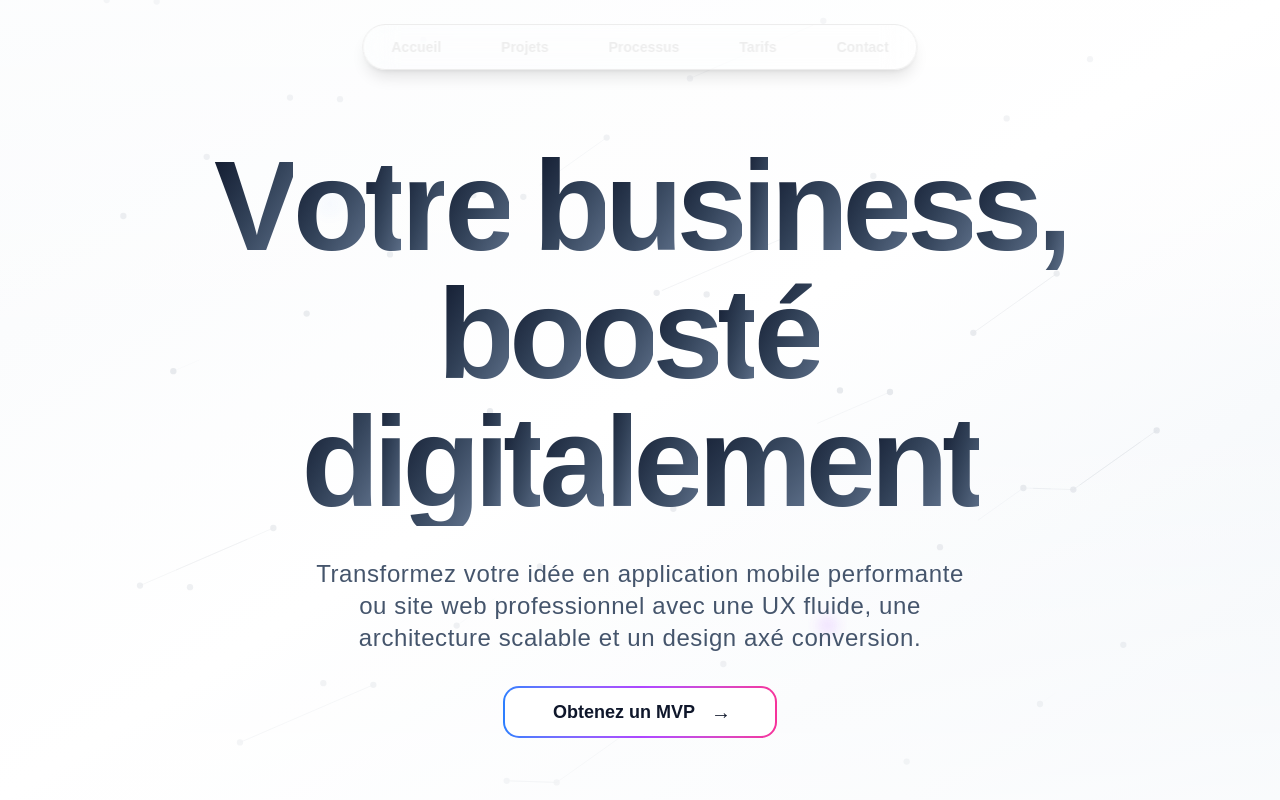
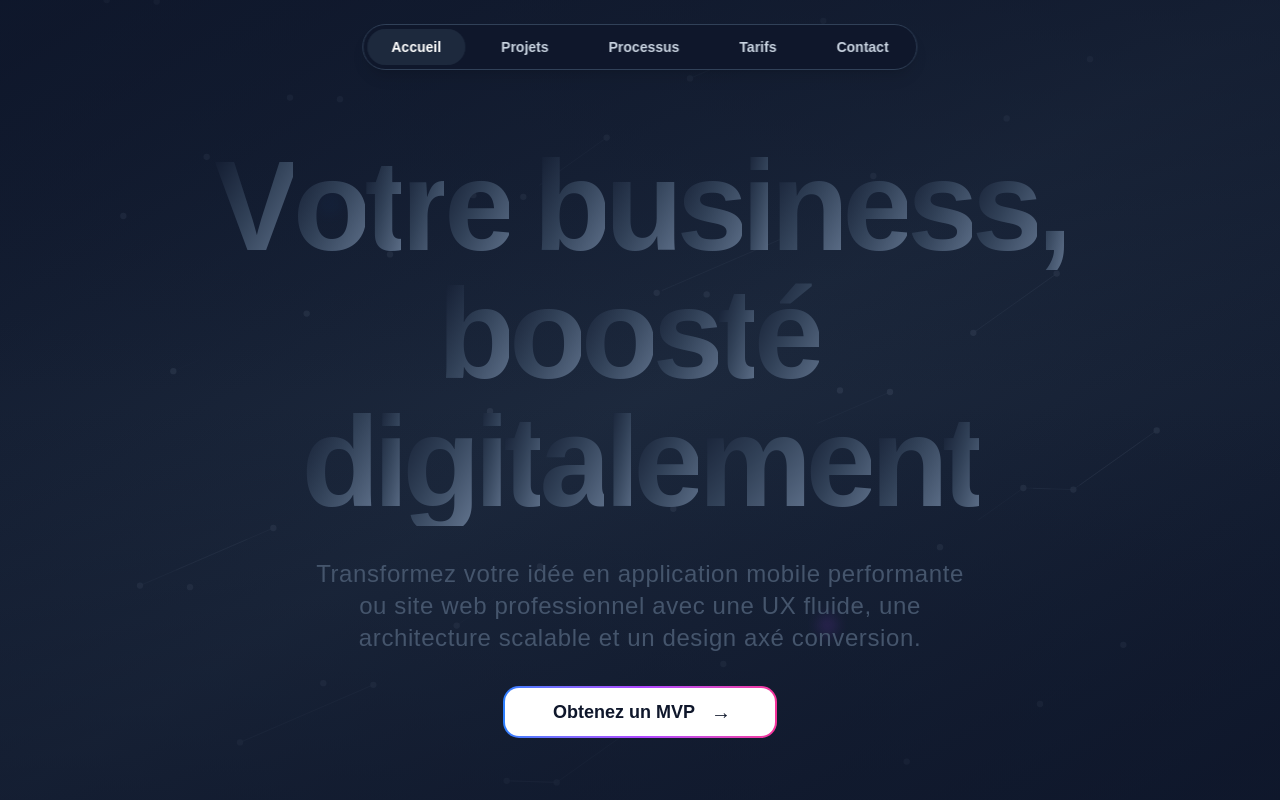
Before and after one commit to Billions229/innovxy-works, a Next.js app: page / in a window 1280 px wide. Shown: the top 800 px of the page. Built offline with nearby package versions, Linux system fonts and the light colour scheme.

Commit message:
style: update background colors for contact form, modern background paths, pricing table, and navbar for improved consistency and readability

```diff
--- a/src/components/ui/contact-form.tsx
+++ b/src/components/ui/contact-form.tsx
@@ -69,7 +69,7 @@ export function ContactForm({
 
   return (
     <Card
-      className={`bg-white/90 dark:bg-slate-800/90 backdrop-blur-sm border-white/30 dark:border-slate-700/50 shadow-2xl ${className}`}
+  className={`bg-slate-800/90 backdrop-blur-sm border-slate-700/50 shadow-2xl ${className}`}
     >
       <CardHeader className="pb-6">
         <CardTitle className="flex items-center gap-3 text-2xl font-bold">
@@ -79,7 +79,7 @@ export function ContactForm({
           Parlez-nous de votre projet
         </CardTitle>
         {selectedDate && selectedTime && (
-          <div className="mt-4 p-4 bg-gradient-to-r from-blue-50 to-indigo-50 dark:from-blue-900/20 dark:to-indigo-900/20 rounded-xl border border-blue-200 dark:border-blue-800">
+          <div className="mt-4 p-4 bg-gradient-to-r from-blue-900/20 to-indigo-900/20 rounded-xl border border-blue-800">
             <div className="flex items-center gap-2 text-blue-800 dark:text-blue-200">
               <Calendar className="w-4 h-4" />
               <span className="font-semibold">Consultation prévue le </span>
--- a/src/components/ui/modern-background-paths.tsx
+++ b/src/components/ui/modern-background-paths.tsx
@@ -240,9 +240,9 @@ export default function EnhancedBackgroundPaths({
   }
 
   return (
-  <div className="relative min-h-screen w-full flex items-center justify-center overflow-hidden bg-gradient-to-br from-slate-50 via-white to-slate-100 dark:from-slate-900 dark:via-slate-800 dark:to-slate-900 dark:bg-black pt-20">
+  <div className="relative min-h-screen w-full flex items-center justify-center overflow-hidden bg-gradient-to-br from-slate-900 via-slate-800 to-slate-900 bg-black pt-20">
       {/* Dynamic Background Patterns */}
-      <div className="absolute inset-0 text-slate-600 dark:text-slate-400">
+  <div className="absolute inset-0 text-slate-400">
         <motion.div
           key={currentPattern}
           initial={{ opacity: 0 }}
@@ -255,7 +255,7 @@ export default function EnhancedBackgroundPaths({
       </div>
 
       {/* Gradient Overlay */}
-      <div className="absolute inset-0 bg-gradient-to-t from-white/60 via-transparent to-white/60 dark:from-slate-900/60 dark:via-transparent dark:to-slate-900/60" />
+  <div className="absolute inset-0 bg-gradient-to-t from-slate-900/60 via-transparent to-slate-900/60" />
 
 
 
--- a/src/components/ui/pricing-table.tsx
+++ b/src/components/ui/pricing-table.tsx
@@ -7,7 +7,7 @@ function PricingTable({ className, ...props }: React.ComponentProps<'table'>) {
 	return (
 		<div
 			data-slot="table-container"
-			className="relative w-full overflow-x-auto"
+				className="relative w-full overflow-x-auto bg-slate-900"
 		>
 			<table className={cn('w-full text-sm', className)} {...props} />
 		</div>
@@ -25,7 +25,7 @@ function PricingTableBody({
 	return (
 		<tbody
 			data-slot="table-body"
-			className={cn('[&_tr]:divide-x [&_tr]:border-b', className)}
+				className={cn('[&_tr]:divide-x [&_tr]:border-b text-white', className)}
 			{...props}
 		/>
 	);
@@ -42,10 +42,10 @@ function PricingTableHead({
 	return (
 		<th
 			data-slot="table-head"
-			className={cn(
-				'h-12 px-4 text-left align-middle font-medium text-muted-foreground [&:has([role=checkbox])]:pr-0',
-				className
-			)}
+				className={cn(
+					'h-12 px-4 text-left align-middle font-medium text-white [&:has([role=checkbox])]:pr-0',
+					className
+				)}
 			{...props}
 		/>
 	);
@@ -58,7 +58,7 @@ function PricingTableCell({
 	return (
 		<td
 			data-slot="table-cell"
-			className={cn('p-4 align-middle [&:has([role=checkbox])]:pr-0', className)}
+				className={cn('p-4 align-middle text-white [&:has([role=checkbox])]:pr-0', className)}
 			{...props}
 		/>
 	);
@@ -71,7 +71,7 @@ function PricingTableCaption({
 	return (
 		<caption
 			data-slot="table-caption"
-			className={cn('mt-4 text-sm text-muted-foreground', className)}
+				className={cn('mt-4 text-sm text-slate-300', className)}
 			{...props}
 		/>
 	);
--- a/src/components/ui/tubelight-navbar.tsx
+++ b/src/components/ui/tubelight-navbar.tsx
@@ -42,7 +42,7 @@ export function NavBar({ items, className }: NavBarProps) {
         className,
       )}
     >
-      <div className="flex items-center gap-3 bg-background/5 border border-border backdrop-blur-lg py-1 px-1 rounded-full shadow-lg">
+  <div className="flex items-center gap-3 bg-slate-900 border border-slate-700 backdrop-blur-lg py-1 px-1 rounded-full shadow-lg">
         {items.map((item) => {
           const Icon = item.icon
           const isActive = activeTab === item.name
@@ -54,8 +54,8 @@ export function NavBar({ items, className }: NavBarProps) {
               onClick={() => setActiveTab(item.name)}
               className={cn(
                 "relative cursor-pointer text-sm font-semibold px-6 py-2 rounded-full transition-colors",
-                "text-foreground/80 hover:text-primary",
-                isActive && "bg-muted text-primary",
+                "text-slate-300 hover:text-white",
+                isActive && "bg-slate-800 text-white",
               )}
             >
               <span className="hidden md:inline">{item.name}</span>
@@ -65,7 +65,7 @@ export function NavBar({ items, className }: NavBarProps) {
               {isActive && (
                 <motion.div
                   layoutId="lamp"
-                  className="absolute inset-0 w-full bg-primary/5 rounded-full -z-10"
+                  className="absolute inset-0 w-full bg-slate-800/80 rounded-full -z-10"
                   initial={false}
                   transition={{
                     type: "spring",
```
